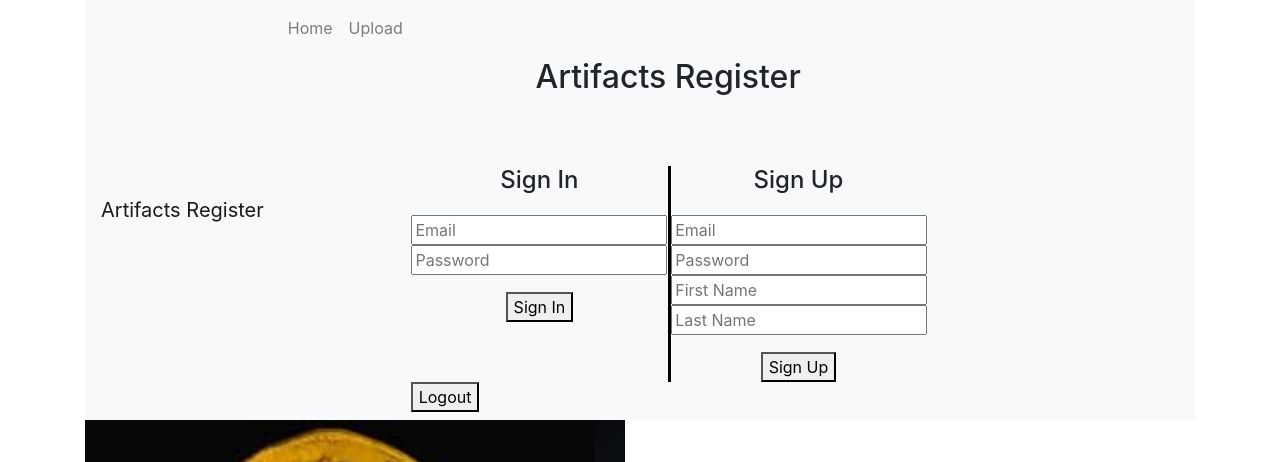
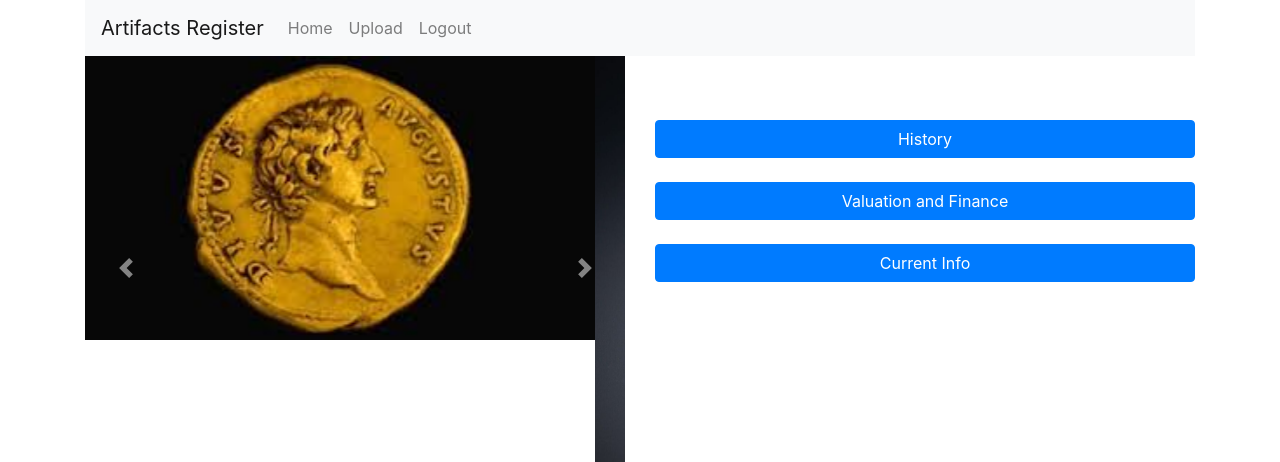
Before and after one commit to Tia-Lowenthal/COMP30022_TeamTaco, a React (Create React App) app in the folder client/: page /items/1 in a window 1280 px wide. Shown: the top 462 px of the page. Built offline with nearby package versions, Linux system fonts and the light colour scheme; no server answers.

Commit message:
fixed rendering problem

```diff
--- a/client/src/components/navbar.component.js
+++ b/client/src/components/navbar.component.js
@@ -1,6 +1,7 @@
 import React, { Component } from 'react';
 import { BrowserRouter as Router, Route, Link } from "react-router-dom";
 import Account from "./accounts.component";
+import '../loginpage.css';
 
 export default class Navbar extends Component {
     triggerLogout(){
@@ -22,8 +23,8 @@ export default class Navbar extends Component {
                         <Link to="/upload" className="nav-link">Upload</Link>
                         </li>
                         <li className="navbar-item">
-                        <Account ref={account => this.account = account} />
-                        <button onClick={this.triggerLogout.bind(this)}>Logout</button>
+                        <div class="hide-this"><Account ref={account => this.account = account} /></div>
+                        <Link to="" onClick={this.triggerLogout.bind(this)}className="nav-link">Logout</Link>
                         </li>
                     </ul>
                     </div>
--- a/client/src/loginpage.css
+++ b/client/src/loginpage.css
@@ -29,3 +29,7 @@
 .row-sign{
     margin-top: 70px;
 }
+
+.hide-this{
+    display: none;
+}
```
